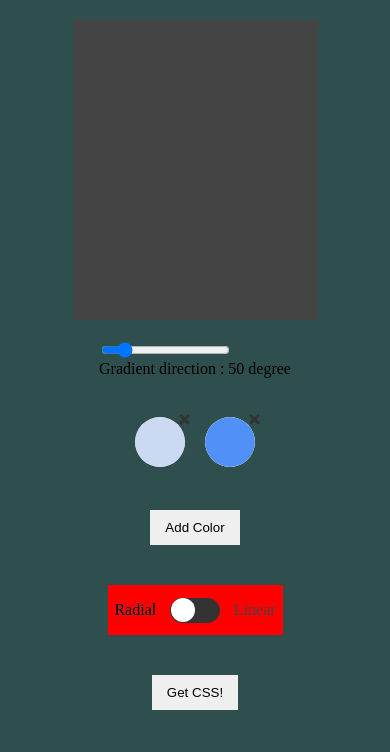
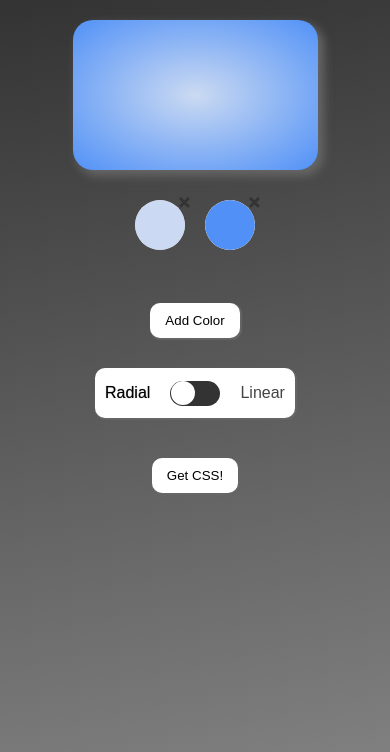
Before and after one commit to ivakhiv99/Gradient-Generator, a website: page index.html in a window 390 px wide. Drawn offline with Linux system fonts and the light colour scheme.

Commit message:
bug fix, minor changes

```diff
--- a/index.html
+++ b/index.html
@@ -11,9 +11,9 @@
 </head>
 <body>
 
-  <main class="gg-main">
+  <main id="main" class="gg-main">
     <div class="gg-gradient-block" id="gradient-here"></div>
-    <div class="gg-degree-range">
+    <div id="gradient-direction" class="gg-degree-range">
       <input id="degree-input" type="range" min="0" max="360" step="1" value="50" >
       <p>Gradient direction : <span id="degree-value">50</span> degree</p>
     </div>
@@ -29,7 +29,7 @@
       </li>
     </ul>
 
-    <button onclick="addColor()" class="gg-add-color-btn btn" >Add Color</button>
+    <button onclick="addColor()" id="toggle-btn" class="gg-add-color-btn btn" >Add Color</button>
 
     <div class="gg-toggle flex-row">
       <h2 id="radial" class="gg-toggle__gradient-type--on">Radial</h2>
@@ -38,11 +38,11 @@
 
     </div>
 
-    <button class="gg-get-css-btn btn" >Get CSS!</button>
+    <button onclick="getCss()" class="gg-get-css-btn btn" >Get CSS!</button>
 
   </main>
 
-  <script src="src/code.js"></script>
+  <script src="src/main.js"></script>
 
 </body>
 </html>
--- a/src/code.js
+++ b/src/main.js
@@ -1,32 +1,36 @@
-// document.addEventListener("DOMContentLoaded" function() {
-//   const colorInputs = document.getElementsByClassName("gg-color-item__input");
-//   const gradientBox =  document.getElementById("gradient-here");
-//   // const colors =
-// });
+ const $gradientBlock = document.getElementById('gradient-here');
 
+ document.addEventListener('DOMContentLoaded', function () {
+  document.getElementById('gradient-direction').style.display = 'none';
+  $gradientBlock.style.backgroundImage = setGradient($gradientBlock);
+});
 
 const toggle = () => {
   const $toggleBtn = event.target;
   $toggleBtn.style.outline = 'none';
   const $radial = document.getElementById('radial');
   const $linear = document.getElementById('linear');
+  const $direction = document.getElementById('gradient-direction');
   if ($toggleBtn.classList.contains('toggle-linear')) {
     $toggleBtn.classList.replace('toggle-linear', 'toggle-radial');
     $linear.classList.replace('gg-toggle__gradient-type--on', 'gg-toggle__gradient-type--off');
     $radial.classList.replace('gg-toggle__gradient-type--off', 'gg-toggle__gradient-type--on');
+    $direction.style.display = 'none';
   } else {
     $toggleBtn.classList.replace('toggle-radial', 'toggle-linear');
     $radial.classList.replace('gg-toggle__gradient-type--on', 'gg-toggle__gradient-type--off');
     $linear.classList.replace('gg-toggle__gradient-type--off', 'gg-toggle__gradient-type--on');
+    $direction.style.display = 'block';
   }
+  setGradient($gradientBlock);
 }
 
-// deegree-value
 document.getElementById('degree-input').addEventListener('input', function () {
     const degreeVal = document.getElementById('degree-input').value;
-    const valLable = document.getElementById('degree-value');
-    valLable.textContent = degreeVal;
-  });
+    const $valLable = document.getElementById('degree-value');
+    $valLable.textContent = degreeVal;
+    setGradient($gradientBlock);
+});
 
 const addColor = () => {
   const $colorsList = document.getElementById('gg-colors-list');
@@ -44,10 +48,11 @@ const addColor = () => {
   $li.appendChild($removeBtn);
   $li.appendChild($colorInput);
   $colorsList.appendChild($li);
+  setGradient($gradientBlock);
 }
 
-//remove color
-document.addEventListener('click' , event =>  {
+const colorsList = document.getElementById('gg-colors-list');
+colorsList.addEventListener('click' , event =>  {
   const {target} = event;
   const isRemoveBtn = target.classList.contains('gg-colors-list__remove-btn');
   const $list = target.parentElement.parentElement;
@@ -55,19 +60,31 @@ document.addEventListener('click' , event =>  {
   if (isRemoveBtn){
     $list.removeChild($item);
   }
+  setGradient($gradientBlock);
 });
 
-document.addEventListener('mouseup', function () {
-  const $gradientBlock = document.getElementById('gradient-here');
+const setGradient = whereToSet =>{
+  whereToSet.style.backgroundImage = `${getGradient()}`;
+  console.log(getGradient());
+  // console.log(whereToSet);
+  // $gradientBlock.innerHTML ='';
+}
+
+const getGradient = () => {
   const degreeValue = document.getElementById('degree-input').value;
   const isRadial = document.getElementById('radial').classList.contains('gg-toggle__gradient-type--on');
   const colors = getColors();
-  // console.log(getGradient({ colors, degreeValue, isRadial}));
-  $gradientBlock.style.backgroundImage = getGradient({ colors, degreeValue, isRadial});
-});
 
-//background-image: radial-gradient(circle, #ff0000, #db5800, #b37700, #8c8900, #669400);
-// linear-gradient(336deg, rgba(0,0,255,.8), rgba(0,0,255,0) 70.71%);
+  let gradient = '';
+
+  let gradientType;
+  isRadial ? gradientType = 'radial-gradient' : gradientType = 'linear-gradient';
+
+  const colorList = colors.join(' , ');
+
+  isRadial ? gradient = `${gradientType}( ${colorList} )` : gradient = `${gradientType}( ${degreeValue}deg , ${colorList} )`;
+  return gradient;
+}
 
 const getColors = () => {
   const colorInputs = Array.from(document.getElementsByClassName('gg-colors-list__input'));
@@ -76,15 +93,11 @@ const getColors = () => {
   });
 }
 
-const getGradient = param => {
-  let gradient = '';
-
-  let gradientType;
-  param.isRadial ? gradientType = 'radial-gradient' : gradientType = 'linear-gradient';
-
-  const colorList = param.colors.join(' , ');
-
-  param.isRadial ? gradient = `${gradientType}( ${colorList} )` : gradient = `${gradientType}( ${param.degreeValue}deg , ${colorList} )`;
-
-  return gradient;
+const getCss = () =>{
+  const $back = document.getElementById('main');
+  setGradient($back);
+  $gradientBlock.style.background ='linear-gradient(169deg, #333, #777)';
+  let gradient = getGradient();
+  gradient = `background: -moz-${gradient} background: -webkit-${gradient} background: ${gradient}`;
+  $gradientBlock.innerText = gradient;
 }
--- a/src/reset.scss
+++ b/src/reset.scss
@@ -136,5 +136,9 @@ a{
 }
 
 input[type=color] {
-  -webkit-appearance: none ;
+  -webkit-appearance: none;
 }
+
+p, h2{
+  font-family: sans-serif, Arial;
+}
--- a/src/style.scss
+++ b/src/style.scss
@@ -13,14 +13,30 @@
   flex-direction: column;
   justify-items: center;
   align-items: center;
-  //align-content: space-around;
-  background-color: darkslategrey;
+  background: linear-gradient(169deg, #333, #888);
 }
 
 .gg-gradient-block {
   width: 70%;
   height: 300px;
-  background-color: #444;
+  z-index: 99;
+  font-family: sans-serif, Arial;
+  border-radius: 20px;
+  padding: 20px;
+  box-shadow: 5px 5px 10px 1px #666;
+  display: flex;
+  justify-content: center;
+  align-items: center;
+  color: #fff;
+  font-size: 2.307692307692308vw;
+
+  @media screen and (max-width: 760px) {
+    font-size: 3.9473684210526314vw;
+  }
+
+  @media screen and (max-width: 480px) {
+    height: 150px;
+  }
 }
 
 .gg-degree-range {
@@ -28,12 +44,14 @@
 }
 
 .gg-colors-list {
+  width: 90%;
   margin: 20px 0;
-  justify-content: space-around;
+  justify-content: center;
   display: flex;
+  flex-wrap: wrap;
 
   &__item {
-    margin: 0 10px;
+    margin: 10px;
     border-radius: 50%;
     position: relative;
   }
@@ -69,7 +87,7 @@
 }
 
 .gg-add-color-btn {
-  margin: 20px 0;
+  margin: 20px 0 10px 0;
 }
 
 .gg-toggle {
@@ -78,8 +96,14 @@
   width: 50%;
   max-width: 200px;
   height: 50px;
-  background-color: red;
   margin: 20px 0;
+  background-color: #fff;
+  border-radius: 10px;
+  box-shadow: 1px 1px 1px 1px #666;
+
+  @media screen and (max-width: 480px) {
+    width: 250px;
+  }
 
   &__btn {
     width: 50px;
@@ -144,6 +168,8 @@
 .btn {
   padding: 10px 15px;
   border: none;
-  //width: 80px;
-  //height: 30px;
+  border-radius: 10px;
+  background-color: #fff;
+  box-shadow: 1px 1px 1px 1px #666;
+  outline: none;
 }
```
Also changed, not shown: redme.md (added), src/style.css, 1 other file.
